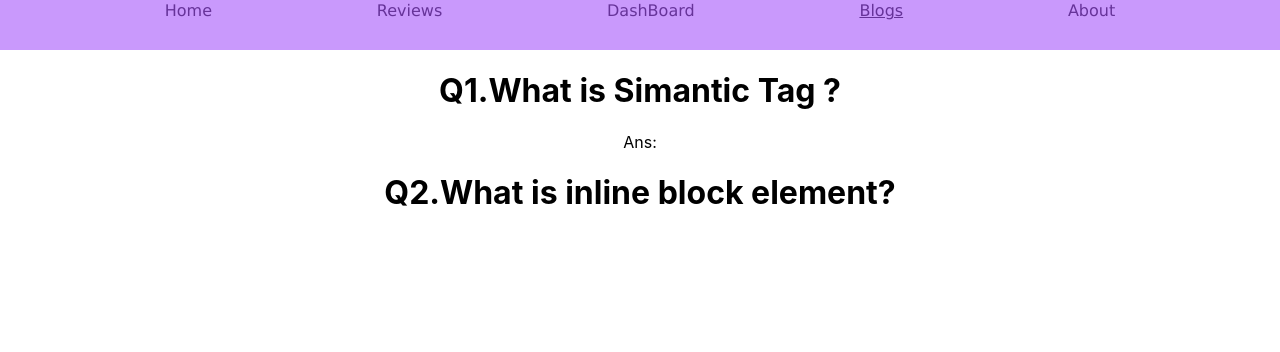
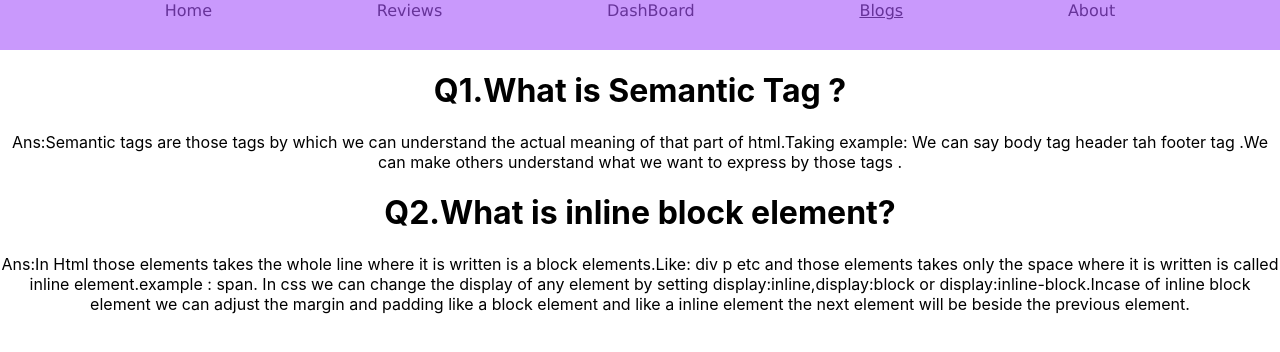
Before and after one commit to nabanichowdhury/read-books, a React (Create React App) app: page /blogs in a window 1280 px wide. Shown: the top 352 px of the page. Built offline with nearby package versions, Linux system fonts and the light colour scheme.

Commit message:
blog-written

```diff
--- a/src/Components/Blog/Blog.js
+++ b/src/Components/Blog/Blog.js
@@ -3,10 +3,24 @@ import React from "react";
 const Blog = () => {
   return (
     <div>
-      <h1>Q1.What is Simantic Tag ?</h1>
-      <p>Ans:</p>
+      <h1>Q1.What is Semantic Tag ?</h1>
+      <p>
+        Ans:Semantic tags are those tags by which we can understand the actual
+        meaning of that part of html.Taking example: We can say body tag header
+        tah footer tag .We can make others understand what we want to express by
+        those tags .
+      </p>
       <h1>Q2.What is inline block element?</h1>
-      <p></p>
+      <p>
+        Ans:In Html those elements takes the whole line where it is written is a
+        block elements.Like: div p etc and those elements takes only the space
+        where it is written is called inline element.example : span. In css we
+        can change the display of any element by setting
+        display:inline,display:block or display:inline-block.Incase of inline
+        block element we can adjust the margin and padding like a block element
+        and like a inline element the next element will be beside the previous
+        element.{" "}
+      </p>
     </div>
   );
 };
```
